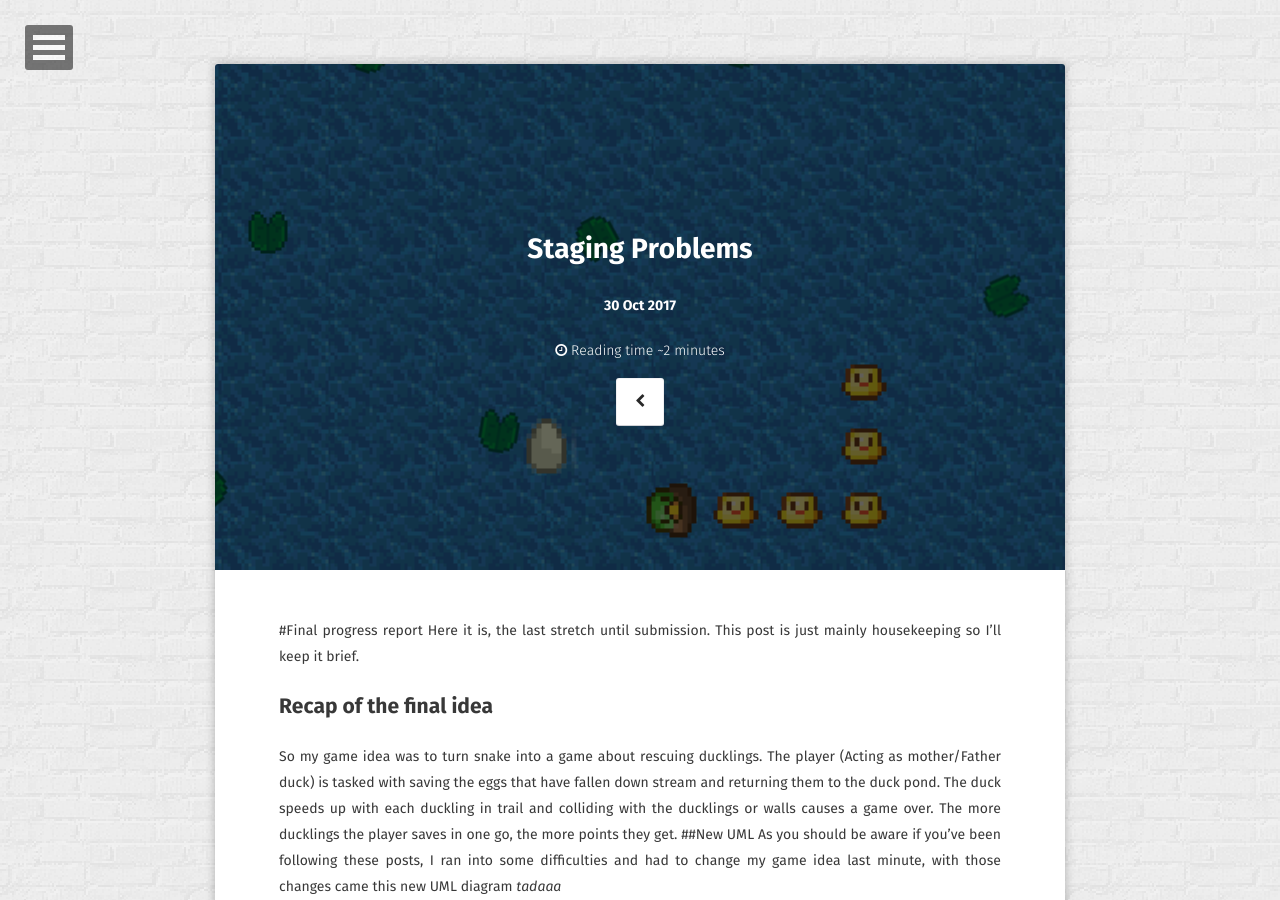
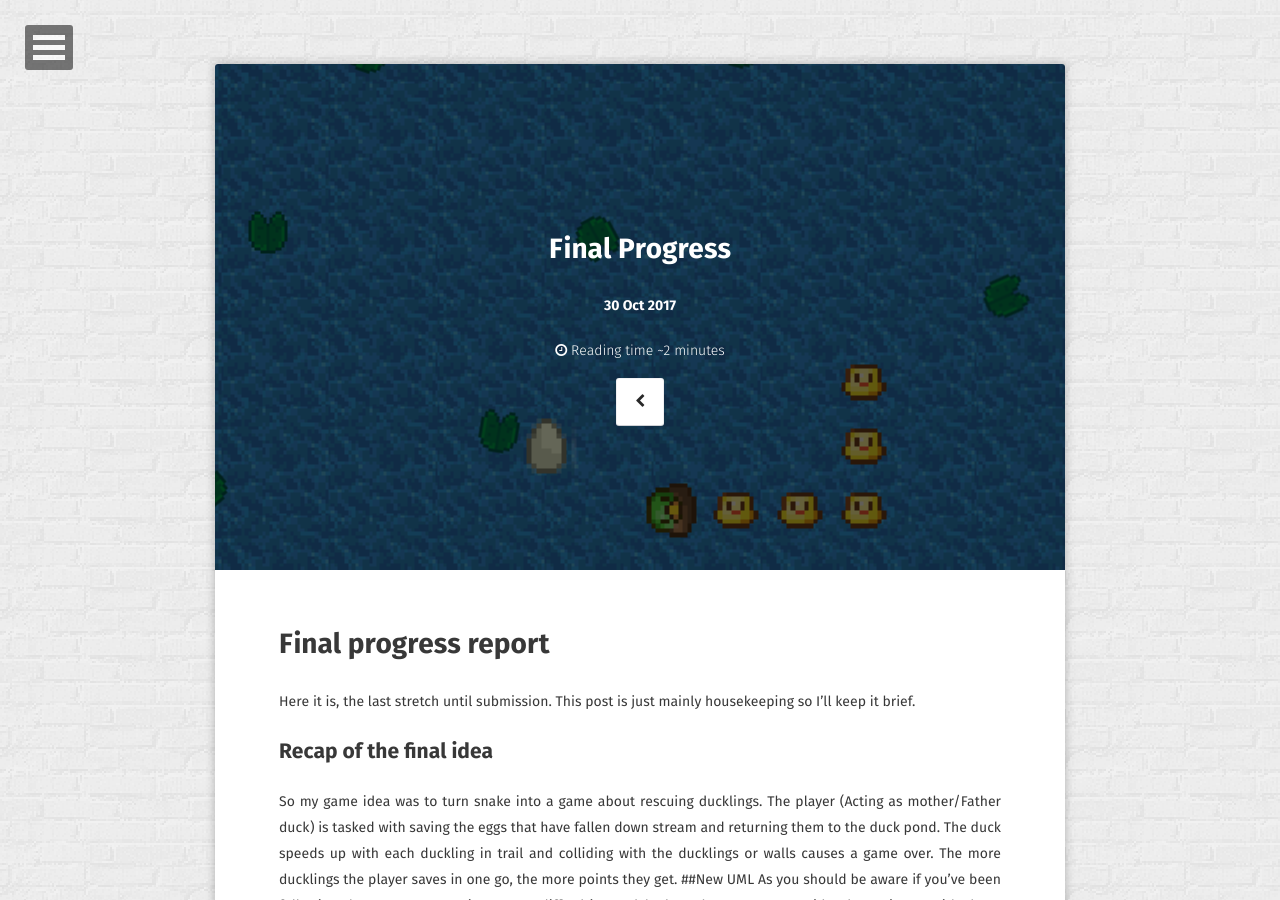
Before and after one commit to JohnnersUK/OLD.JohnnersUK.github.io, a Jekyll site: the page built from _posts/2017-11-04-Final Progress.md, in a window 1280 px wide and 900 px high. Built offline with Jekyll 4.4.1, drawn with Linux system fonts in a browser that asks for light colours; some web fonts are replaced; comment, search, counter and statistics services are not loaded.

Commit message:
Update 2017-11-04-Final Progress.md

```diff
--- a/_posts/2017-11-04-Final Progress.md
+++ b/_posts/2017-11-04-Final Progress.md
@@ -1,8 +1,8 @@
 ---
 layout: post
-title: "Staging Problems"
+title: "Final Progress"
 date: 2017-10-30
-excerpt: "A story of over ambitious planning"
+excerpt: "3 days to go"
 tags:
 - Game 2
 - L-LPG
@@ -10,7 +10,7 @@ feature: "../assets/img/duck_game.png"
 comments: true
 ---
 
-#Final progress report
+# Final progress report
 Here it is, the last stretch until submission.
 This post is just mainly housekeeping so I’ll keep it brief.
 ## Recap of the final idea
```
